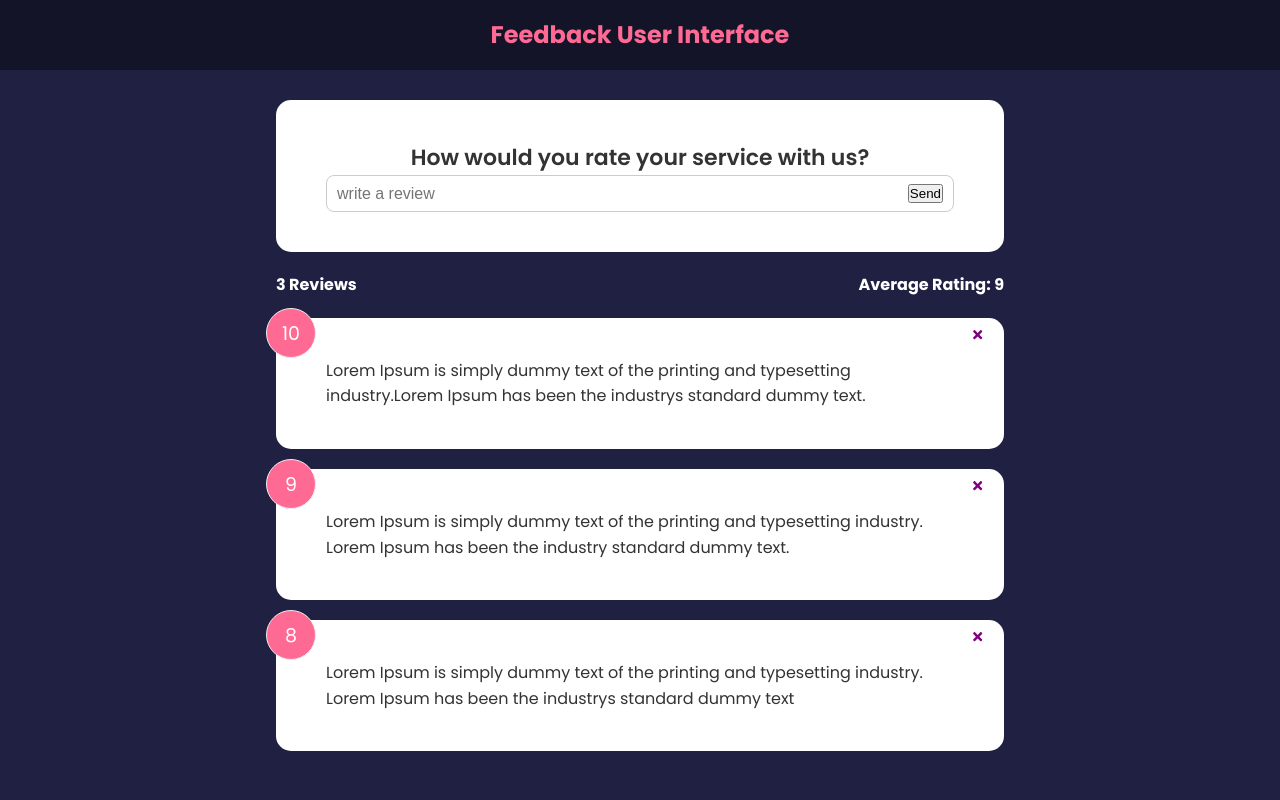
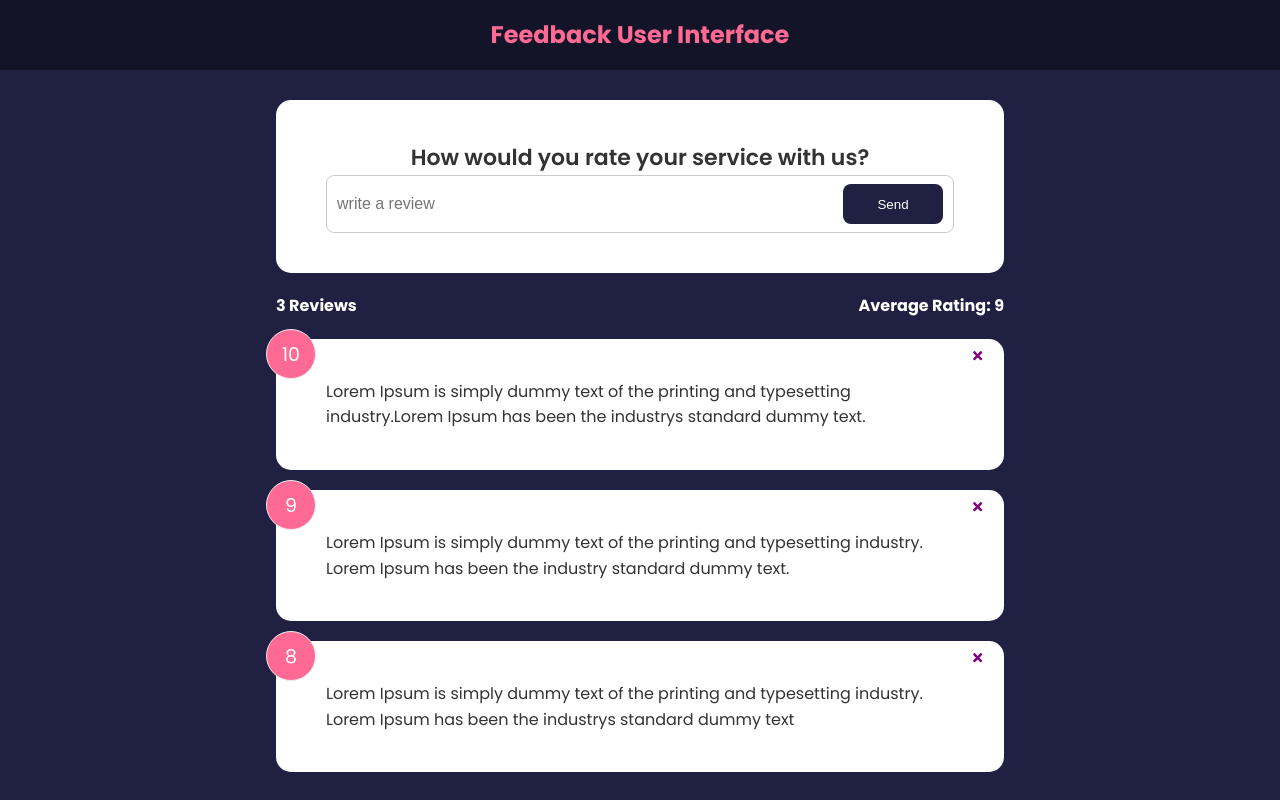
Before and after one commit to shreshthmishra/Frontend-Projects, a React (Create React App) app in the folder feedback-app/: page / in a window 1280 px wide. Built offline with nearby package versions, Linux system fonts and the light colour scheme.

Commit message:
add button component

```diff
--- a/feedback-app/src/components/FeedbackForm.jsx
+++ b/feedback-app/src/components/FeedbackForm.jsx
@@ -1,5 +1,6 @@
 import Card from "./shared/Card"
 import {useState} from "react"
+import Button from "./shared/Button"
 
 function FeedbackForm(){
   const [text,setText]=useState('')
@@ -14,7 +15,7 @@
         <h2>How would you rate your service with us?</h2>
         <div className="input-group">
           <input onChange={handleTextChange} type="text" placeholder="write a review" value={text}/>
-          <button type="submit"> Send </button>
+          <Button type="submit"> Send </Button>
         </div>
       </form>
     </Card>
--- /dev/null
+++ b/feedback-app/src/components/shared/Button.jsx
@@ -0,0 +1,24 @@
+import PropTypes from 'prop-types'
+
+function Button({children,version,type,isDisabled}){
+  return (
+    <button type={type} disabled={isDisabled} className={`btn btn-${version}`} >
+      {children}
+    </button>
+  )
+}
+
+Button.defaultProps={
+  version:'primary',
+  type:'button',
+  isDisabled:false
+}
+
+Button.propTypes={
+  children: PropTypes.node.isRequired,
+  version: PropTypes.string,
+  type: PropTypes.string,
+  isDisabled: PropTypes.bool
+}
+
+export default Button
```
